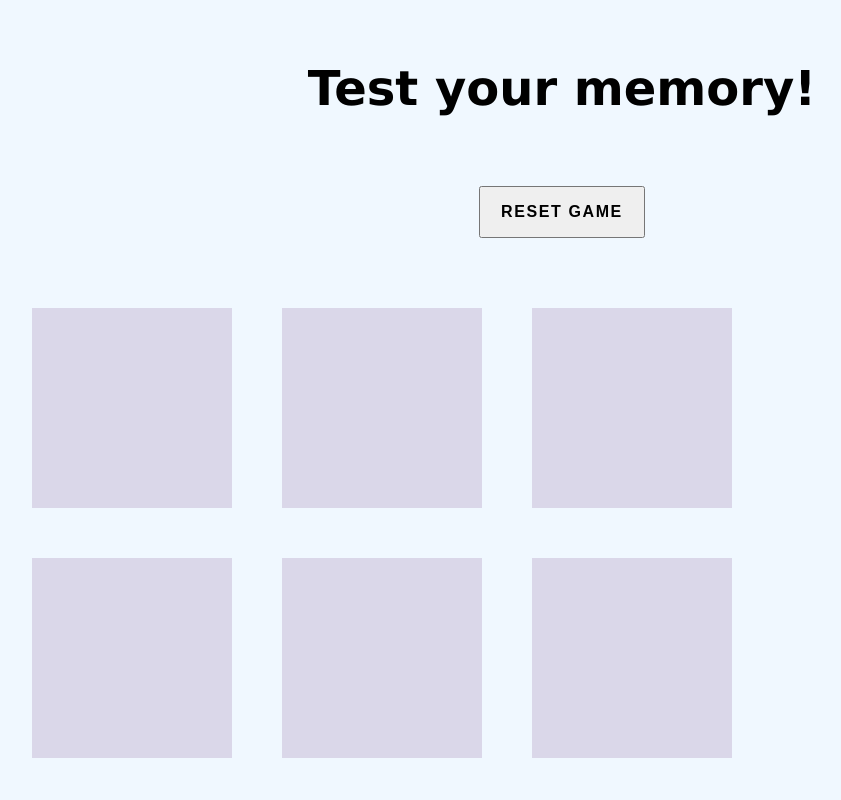
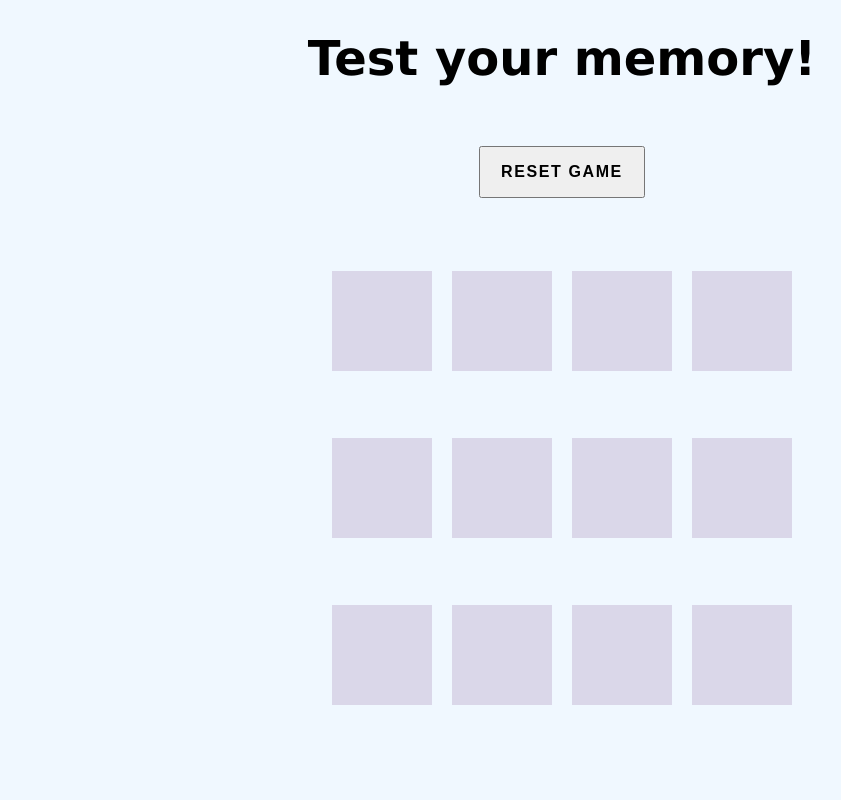
Before and after one commit to JoravarSinghPunia/FE-CARD-GAME, a plain HTML site: page index.html in a window 1280 px wide. Shown: the top 800 px of the page, without its empty margins (78-919 px from the left). Drawn offline with Linux system fonts and the light colour scheme.

Commit message:
game ready to be deployed

```diff
--- a/index.css
+++ b/index.css
@@ -1,5 +1,5 @@
 * {
-  margin: 20px;
+  margin: 10px;
 }
 
 .header-and-reset-button {
@@ -32,21 +32,22 @@ body {
 }
 
 .game {
-  width: 800px;
-  height: 800px;
+  width: 500px;
+  height: 500px;
   display: flex;
   flex-wrap: wrap;
-  gap: 10px;
+  gap: 0px;
   transform-style: preserve-3d;
   perspective: 500px;
   justify-content: center;
   align-items: center;
+  margin: auto;
 }
 
 .fruits {
   position: relative;
-  width: 200px;
-  height: 200px;
+  width: 100px;
+  height: 100px;
   display: flex;
   justify-content: center;
   align-items: center;
--- a/index.js
+++ b/index.js
@@ -33,7 +33,7 @@ for (let i = 0; i < randomFruits.length; i++) {
           document.querySelectorAll(".boxOpen")[0].classList.remove("boxOpen");
 
           if (document.querySelectorAll(".boxMatch").length == fruits.length) {
-            alert("Win");
+            alert("You've won! Press ok to play again!");
           }
         } else {
           document.querySelectorAll(".boxOpen")[1].classList.remove("boxOpen");
```
